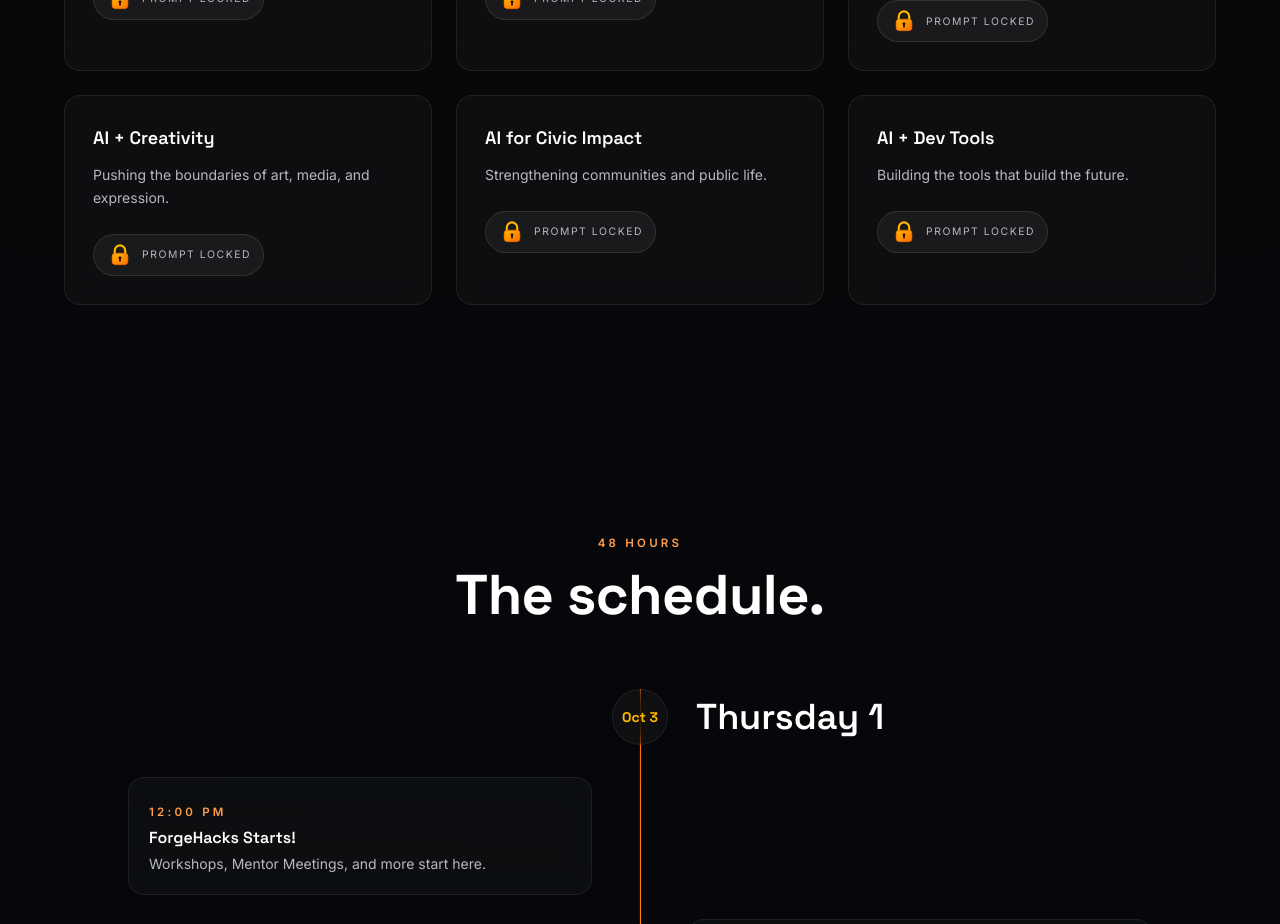
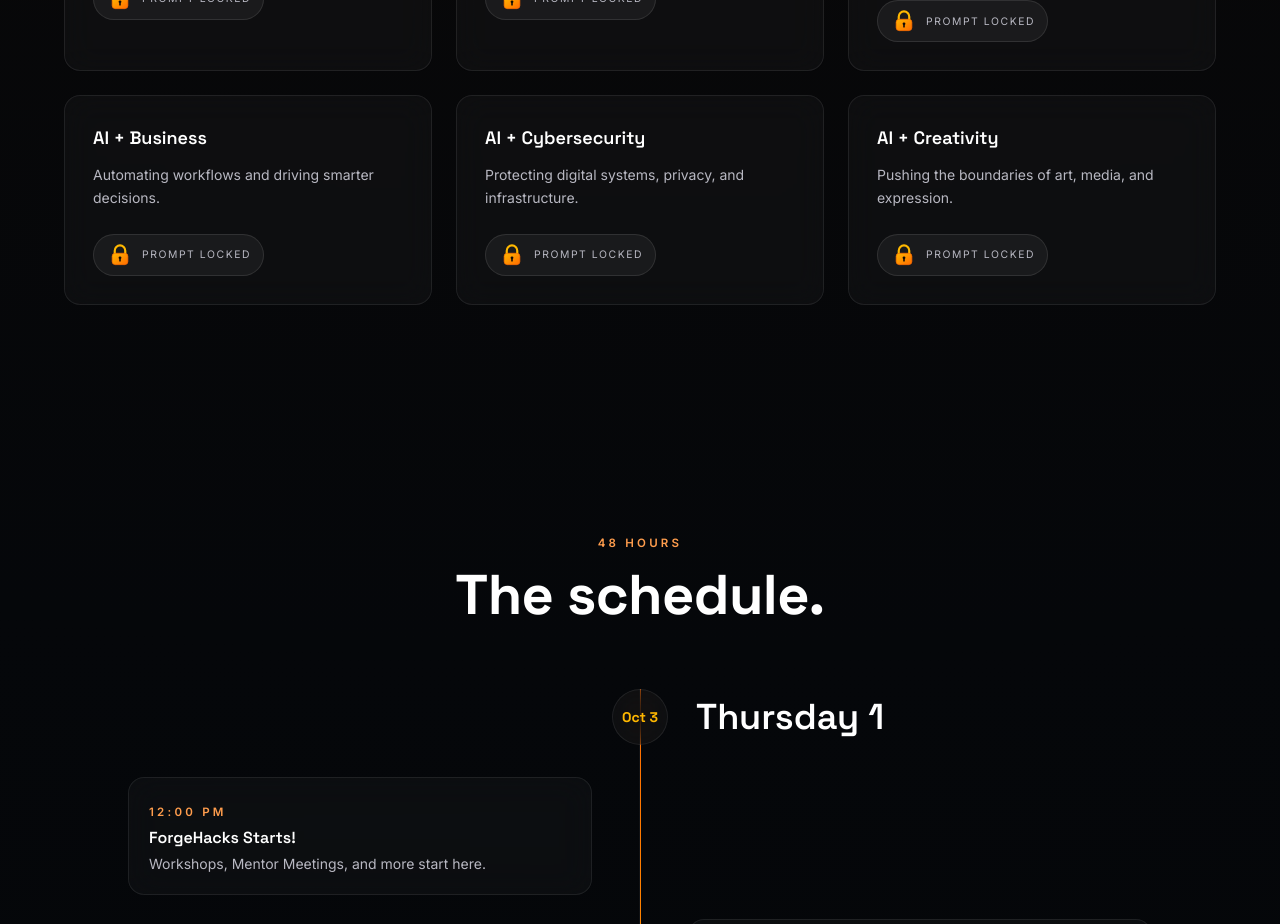
Before and after one commit to IshaanSingh8462/forgeai, a Next.js app: page / in a window 1280 px wide. Shown: the part 2540-3464 px from the top of the page. Built offline with nearby package versions, Linux system fonts and the light colour scheme.

Commit message:
changed tracks

```diff
--- a/components/Hero.js
+++ b/components/Hero.js
@@ -106,7 +106,7 @@ export default function Hero() {
           className="mt-10 flex flex-col sm:flex-row items-center justify-center gap-4"
         >
           <a
-            href="#register"
+            href="https://forgehacks-2026.devpost.com/?ref_feature=challenge&ref_medium=discover&_gl=1*p9zpyu*_gcl_au*MTQyMTkxOTA4MS4xNzgxMDYyNDIz*_ga*Mzc3ODk4NjkuMTc4MTA2MjQyMw..*_ga_0YHJK3Y10M*czE3ODUzNTI2MjAkbzU0JGcxJHQxNzg1MzYxODM0JGoxJGwwJGgw"
             className="rounded-full bg-gradient-to-r from-ember to-gold px-8 py-3.5 font-semibold text-void shadow-ember hover:shadow-[0_0_60px_rgba(255,107,0,0.55)] hover:scale-[1.03] transition-all"
           >
             Register Now
--- a/components/Tracks.js
+++ b/components/Tracks.js
@@ -6,9 +6,9 @@ const tracks = [
   { name: "AI + Healthcare", blurb: "Tools that improve care, access, or wellbeing." },
   { name: "AI + Education", blurb: "Reimagining how people learn and teach." },
   { name: "AI + Climate", blurb: "Tackling sustainability and environmental challenges." },
+  { name: "AI + Business", blurb: "Automating workflows and driving smarter decisions." },
+  { name: "AI + Cybersecurity", blurb: "Protecting digital systems, privacy, and infrastructure." },
   { name: "AI + Creativity", blurb: "Pushing the boundaries of art, media, and expression." },
-  { name: "AI for Civic Impact", blurb: "Strengthening communities and public life." },
-  { name: "AI + Dev Tools", blurb: "Building the tools that build the future." },
 ];
 
 function LockIcon() {
```
